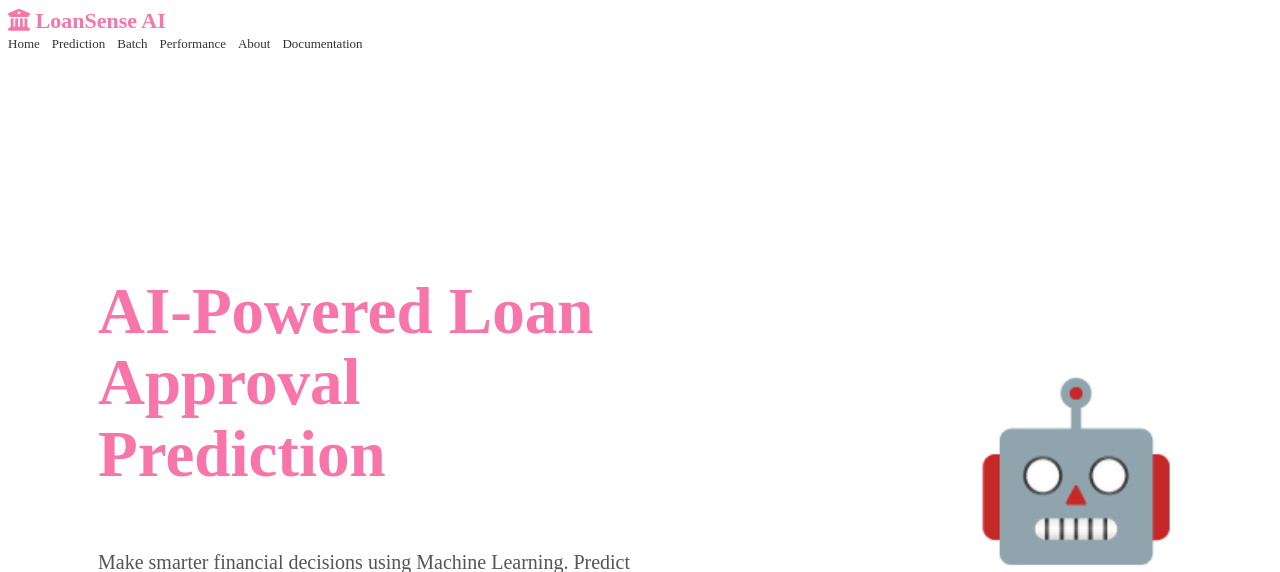
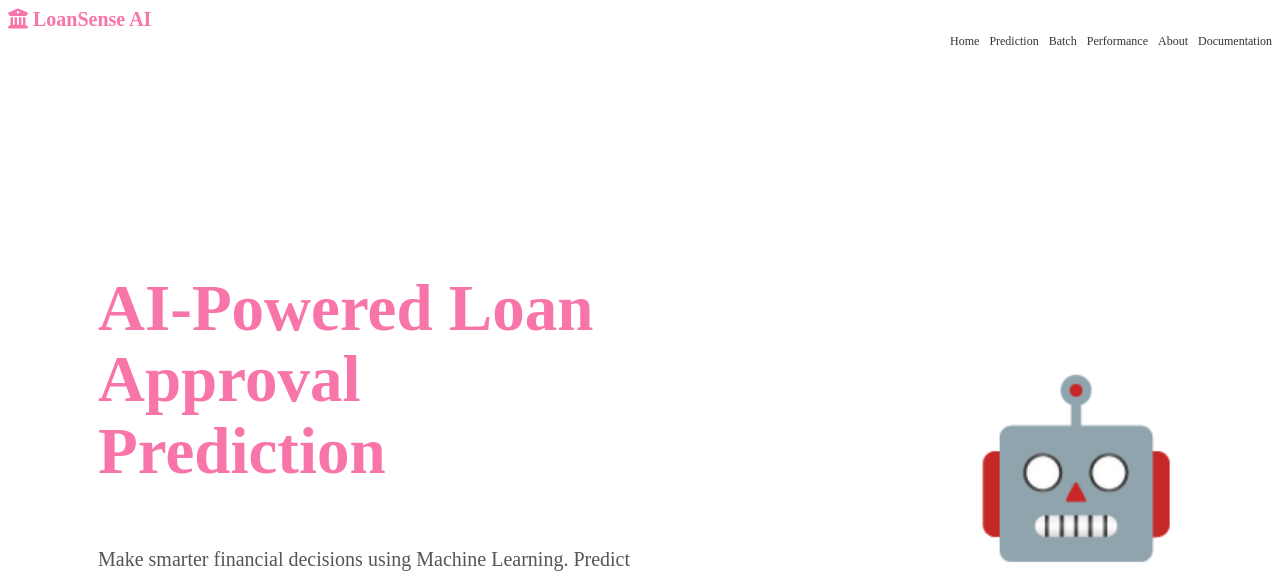
Before and after one commit to dohaalnabahin/LoanSense-Final, a FastAPI app: page / in a window 1280 px wide. Shown: the top 572 px of the page. Run offline with FastAPI, Linux system fonts and the light colour scheme; parts of the project's set-up code (start-up, migrations or seed data) failed here and were passed over.

Commit message:
Fix navbar wrapping and strict box constraints

```diff
--- a/static/style.css
+++ b/static/style.css
@@ -6,7 +6,8 @@ nav {
     position: sticky;
     top: 0;
     width: 100%;
-    padding: 15px 20px !important;
+    max-width: 100%;
+    padding: 12px 20px !important;
     display: flex !important;
     justify-content: space-between !important;
     align-items: center !important;
@@ -14,20 +15,30 @@ nav {
     backdrop-filter: blur(18px);
     box-shadow: 0 5px 20px rgba(0, 0, 0, .08);
     z-index: 999;
+    box-sizing: border-box !important;
 }
 
 .logo {
-    font-size: 22px !important;
+    font-size: 20px !important;
     font-weight: bold;
     color: #F875AA;
     white-space: nowrap;
+    flex-shrink: 0;
 }
 
 nav ul {
     display: flex !important;
-    gap: 12px !important;
+    gap: 10px !important;
     list-style: none !important;
     align-items: center !important;
+    margin: 0 !important;
+    padding: 0 !important;
+    flex-wrap: wrap !important;
+    justify-content: flex-end !important;
+}
+
+nav li {
+    list-style: none !important;
     margin: 0 !important;
     padding: 0 !important;
 }
@@ -36,7 +47,7 @@ nav a {
     text-decoration: none;
     color: #333;
     font-weight: 500;
-    font-size: 13px !important;
+    font-size: 12px !important;
     white-space: nowrap;
     transition: .3s;
 }
```
